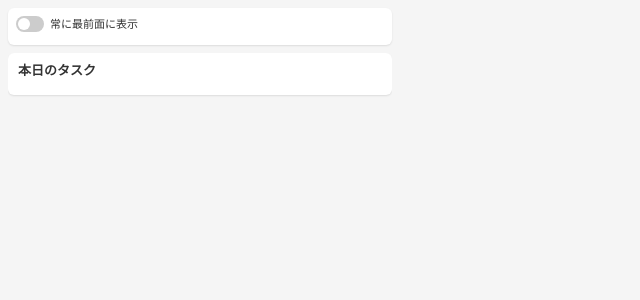
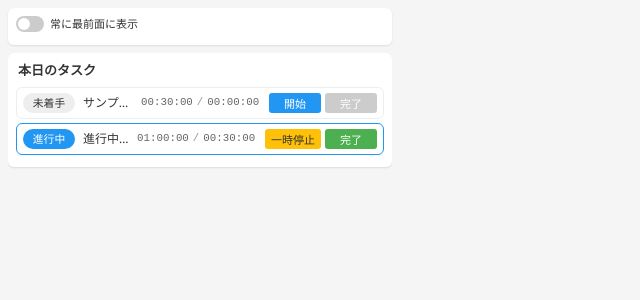
Before and after one commit to sho-uver/task_management, a React app: page / in a window 1280 px wide. Shown: the top 300 px of the page, without its empty margins (0-640 px from the left). Built offline with nearby package versions, Linux system fonts and the light colour scheme.

Commit message:
[AI]タスクリストの実装、UIイベントハンドラーの実装

```diff
--- a/src/renderer/App.js
+++ b/src/renderer/App.js
@@ -1,12 +1,25 @@
-import React from 'react';
+import React, { useState } from 'react';
+import TaskList from './components/TaskList';
 
 function App() {
+  const [isAlwaysOnTop, setIsAlwaysOnTop] = useState(false);
+
+  const handleAlwaysOnTopChange = (e) => {
+    setIsAlwaysOnTop(e.target.checked);
+    // TODO: Electron側と連携して実際にウィンドウを最前面に固定する処理を実装
+  };
+
   return (
     <div className="app-container">
       <header className="app-header">
         <div className="window-controls">
           <label className="toggle-switch">
-            <input type="checkbox" id="alwaysOnTop" />
+            <input
+              type="checkbox"
+              id="alwaysOnTop"
+              checked={isAlwaysOnTop}
+              onChange={handleAlwaysOnTopChange}
+            />
             <span className="slider"></span>
             <span className="label">常に最前面に表示</span>
           </label>
@@ -14,12 +27,7 @@ function App() {
       </header>
 
       <main className="main-content">
-        <section className="task-list">
-          <h2>本日のタスク</h2>
-          <div className="tasks">
-            {/* タスクリストはここに実装されます */}
-          </div>
-        </section>
+        <TaskList />
       </main>
     </div>
   );
--- /dev/null
+++ b/src/renderer/components/TaskList.js
@@ -0,0 +1,64 @@
+import React, { useState } from 'react';
+import TaskItem from './TaskItem';
+
+function TaskList() {
+  // サンプルデータ（後でNotion APIから取得するデータに置き換え）
+  const [tasks, setTasks] = useState([
+    {
+      id: 1,
+      title: 'サンプルタスク1',
+      status: 'not-started',
+      estimatedTime: '00:30:00',
+      actualTime: '00:00:00'
+    },
+    {
+      id: 2,
+      title: '進行中のタスク',
+      status: 'in-progress',
+      estimatedTime: '01:00:00',
+      actualTime: '00:30:00'
+    }
+  ]);
+
+  // タスク操作のハンドラー
+  const handleStart = (task) => {
+    setTasks(tasks.map(t => {
+      if (t.id === task.id) {
+        return { ...t, status: 'in-progress' };
+      }
+      return t;
+    }));
+  };
+
+  const handlePause = (task) => {
+    setTasks(tasks.map(t => {
+      if (t.id === task.id) {
+        return { ...t, status: 'not-started' };
+      }
+      return t;
+    }));
+  };
+
+  const handleComplete = (task) => {
+    setTasks(tasks.filter(t => t.id !== task.id));
+  };
+
+  return (
+    <section className="task-list">
+      <h2>本日のタスク</h2>
+      <div className="tasks">
+        {tasks.map(task => (
+          <TaskItem
+            key={task.id}
+            task={task}
+            onStart={handleStart}
+            onPause={handlePause}
+            onComplete={handleComplete}
+          />
+        ))}
+      </div>
+    </section>
+  );
+}
+
+export default TaskList;
```
Also changed, not shown: 1 other file (tests, documents, lock files or other folders).
